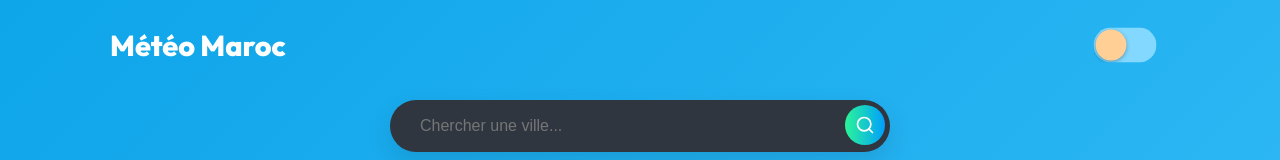
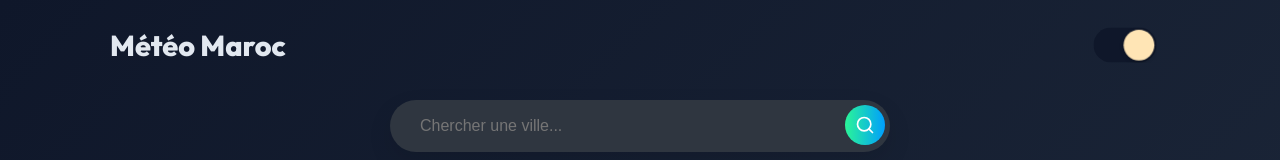
Before and after one commit to haytamnajim/weather-app, a React (Vite) app: page / in a window 1280 px wide. Shown: the top 160 px of the page. Built offline with nearby package versions, Linux system fonts and the light colour scheme; no server answers.

Commit message:
feat: enable dark mode by default

```diff
--- a/src/App.jsx
+++ b/src/App.jsx
@@ -14,7 +14,7 @@ function App() {
   const [input, setInput] = useState('')
   const [loading, setLoading] = useState(false)
   const [error, setError] = useState('')
-  const [isDarkMode, setIsDarkMode] = useState(false)
+  const [isDarkMode, setIsDarkMode] = useState(true)
 
   useEffect(() => {
     if (isDarkMode) {
```
